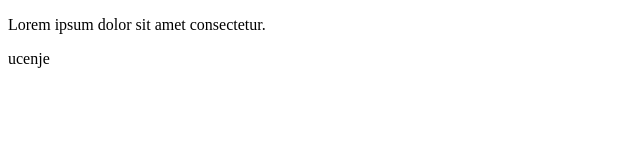
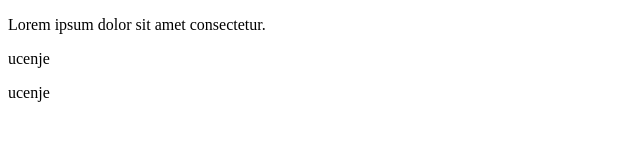
Before and after one commit to muvedin456789/povezatigit, a plain HTML site: page index.html in a window 1280 px wide. Shown: the full height of the page, 0-640 px from the left. Drawn offline with Linux system fonts and the light colour scheme.

Commit message:
drugio dio

```diff
--- a/index.html
+++ b/index.html
@@ -9,6 +9,7 @@
 <body>
     <p>Lorem ipsum dolor sit amet consectetur.</p>
     <p>ucenje</p>
+    <p>ucenje</p>
 
 </body>
 </html>
```
